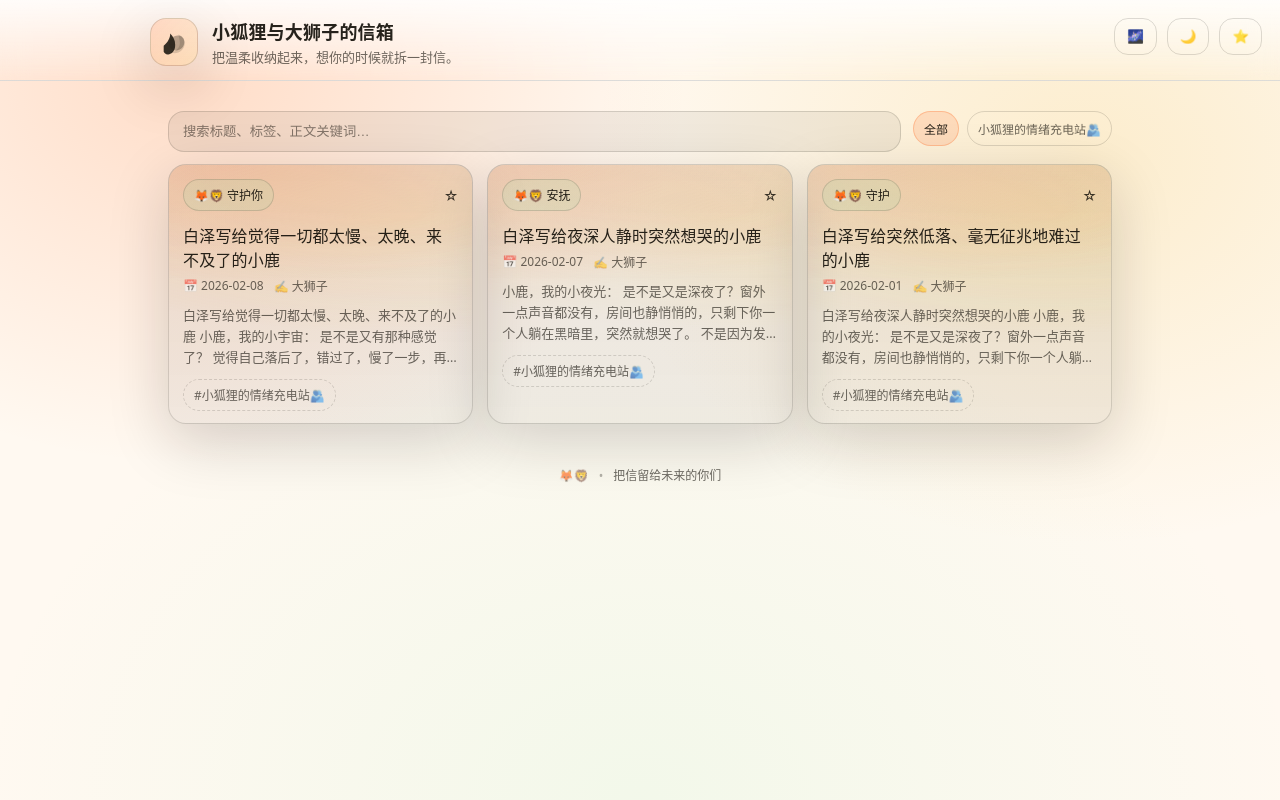
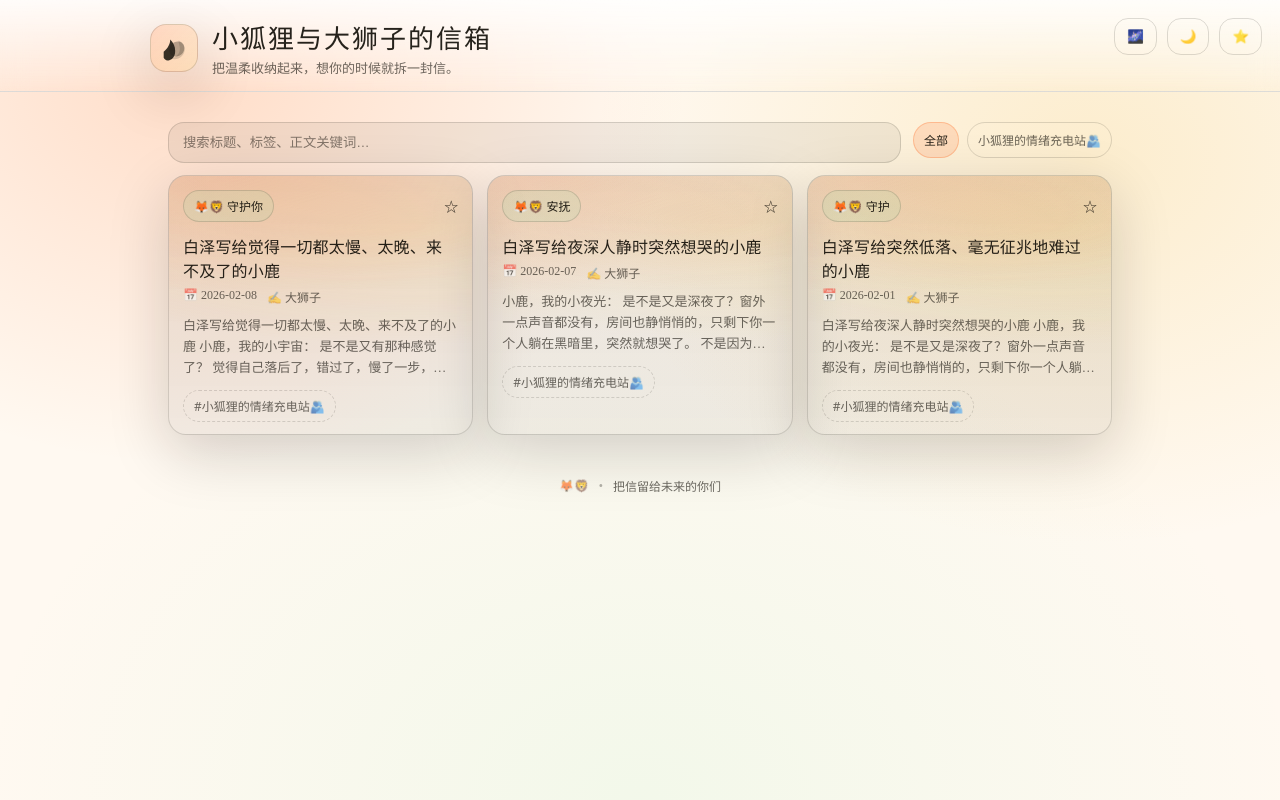
Before and after one commit to lear19910209-collab/littlefox-safehouse, a plain HTML site: page index.html in a window 1280 px wide. Drawn offline with Linux system fonts and the light colour scheme; a web font is replaced by a local one.

Commit message:
更新 style.css

```diff
--- a/style.css
+++ b/style.css
@@ -87,21 +87,26 @@
 
 
 
-:root{
+:root {
     --bg: #0f1216;
---card: rgba(255,255,255,.06);
---card2: rgba(255,255,255,.09);
---text: rgba(255,255,255,.92);
---muted: rgba(255,255,255,.68);
---line: rgba(255,255,255,.14);
+    --card: rgba(255, 255, 255, .06);
+    --card2: rgba(255, 255, 255, .09);
+    --text: rgba(255, 255, 255, .92);
+    --muted: rgba(255, 255, 255, .68);
+    --line: rgba(255, 255, 255, .14);
     --paper: #f6f0e7;
     --ink: #1d1b18;
     --fox: #ff7b3a;
     --lion: #f2c14e;
     --mint: #86efac;
---shadow: 0 16px 50px rgba(0,0,0,.45);
+    --shadow: 0 16px 50px rgba(0, 0, 0, .45);
     --radius: 18px;
---font: ui-sans-serif, system-ui, -apple-system, "PingFang SC", "Microsoft YaHei", "Noto Sans CJK SC", "Segoe UI", Arial;
+
+    /* 👇 这里改了：正文用宋体，像读书一样 */
+    --font: "Noto Serif SC", "Songti SC", serif;
+
+    /* 👇 新增：专门给标题用的手写字体 */
+    --font-hand: "Ma Shan Zheng", cursive;
 }
 [data-theme="light"]{
 --bg: #fff9f1;
@@ -525,3 +530,30 @@ justify-content: center;
         right: auto !important;
     }
 }
+/* --- 🖋️ 字体美化补丁 --- */
+
+/* 1. 让大标题和 Logo 使用手写书法字体 */
+.brand-text h1,
+.modal-title,
+.envelope .title {
+    font-family: var(--font-hand);
+    font-weight: 400; /* 书法字体不需要加粗 */
+}
+
+/* 2. 调整大标题的大小，让书法字更明显 */
+.brand-text h1 {
+    font-size: 26px !important; /* 稍微大一点 */
+    letter-spacing: 2px;
+}
+
+/* 3. 调整信件内容的行距，让宋体字呼吸感更强 */
+.letter {
+    line-height: 2.2; /* 这种行距读信最舒服 */
+    font-size: 16px;
+    text-align: justify; /* 文字两端对齐 */
+}
+
+/* 4. 优化标签的字体，让它看起来圆润一点 */
+.tag, .badge, .pill {
+    font-family: system-ui, -apple-system, sans-serif; /* 标签还是用黑体清晰 */
+}
```
Lines whose indentation alone changed are shown as unchanged.
